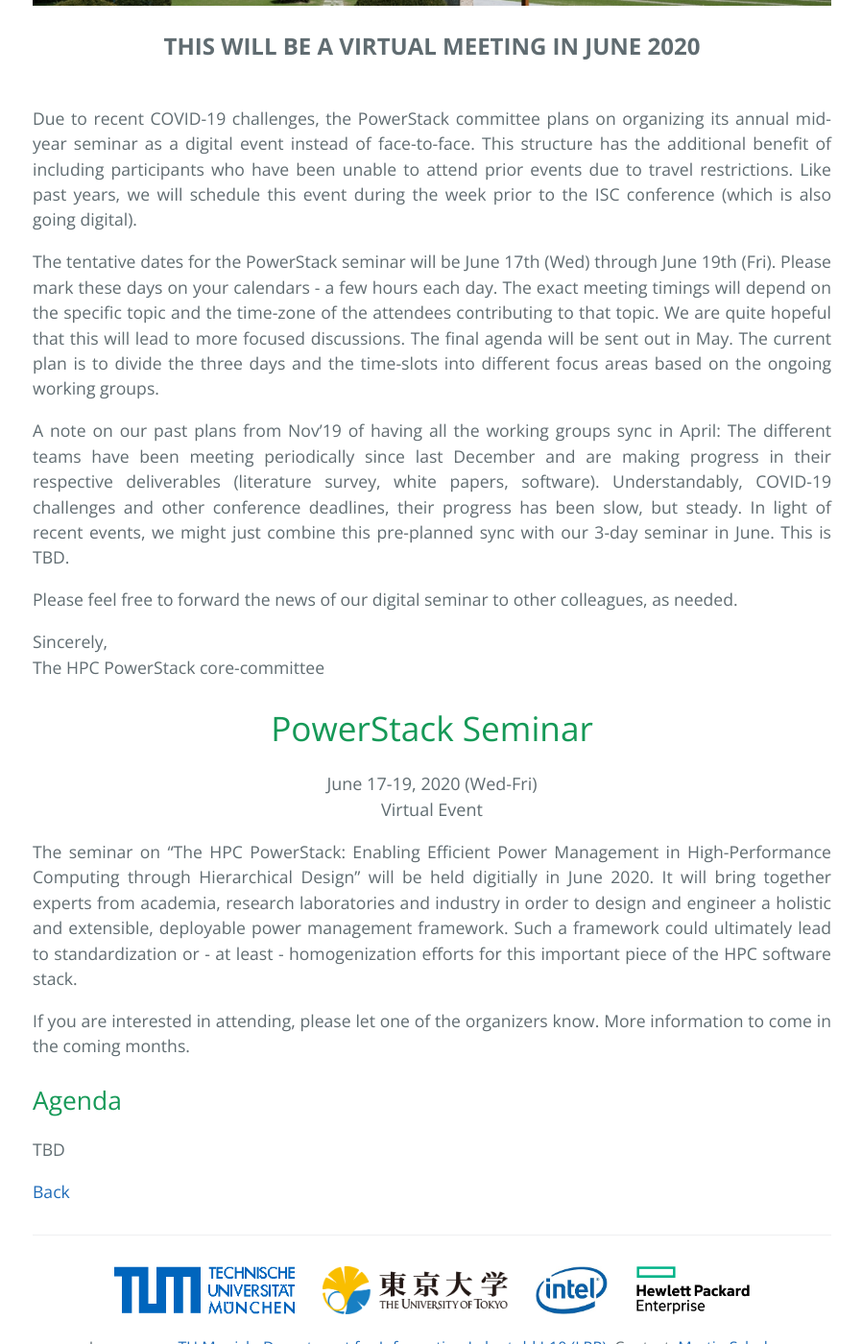
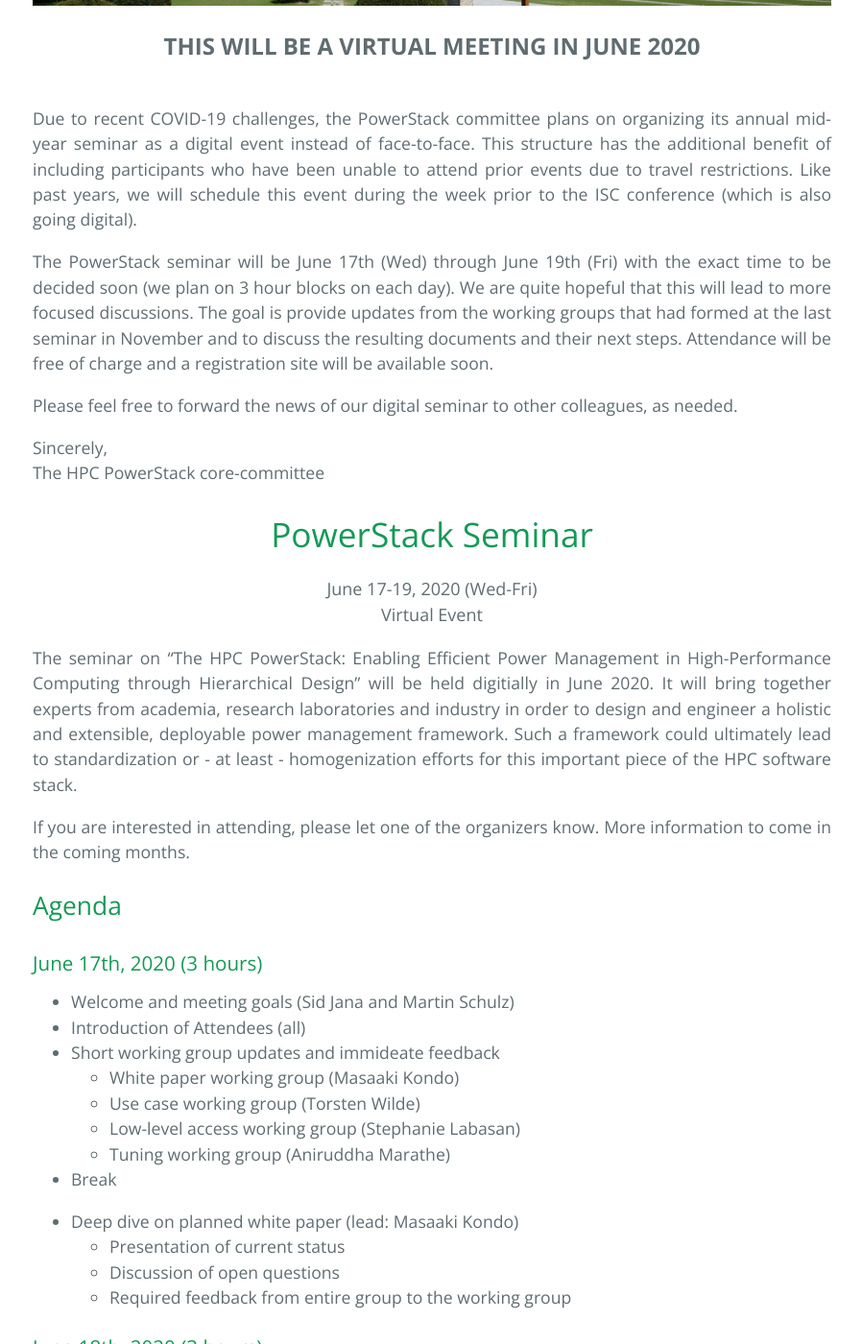
Before and after one commit to HPCPowerStack/hpcpowerstack.github.io, a Jekyll site: the page built from raitenhaslach20.md, in a window 1280 px wide and 1400 px high, scrolled down 574 px. Shown: the whole window at 96% size, without its empty margins (190-1088 px from the left). Built offline with Jekyll 4.4.1, drawn with Linux system fonts in a browser that asks for light colours; the repository's description, which GitHub fills in, is left out; some of the changed text lies outside the part shown.

Commit message:
added June agenda

```diff
--- a/raitenhaslach20.md
+++ b/raitenhaslach20.md
@@ -12,21 +12,9 @@ unable to attend prior events due to travel restrictions. Like past years, we
 will schedule this event during the week prior to the ISC conference (which is
 also going digital).
 
-The tentative dates for the PowerStack seminar will be June 17th (Wed) through
-June 19th (Fri). Please mark these days on your calendars - a few hours each
-day. The exact meeting timings will depend on the specific topic and the
-time-zone of the attendees contributing to that topic. We are quite hopeful
-that this will lead to more focused discussions. The final agenda will be sent
-out in May. The current plan is to divide the three days and the time-slots
-into different focus areas based on the ongoing working groups.
-
-A note on our past plans from Nov’19 of having all the working groups sync in
-April: The different teams have been meeting periodically since last December
-and are making progress in their respective deliverables (literature survey,
-white papers, software). Understandably, COVID-19 challenges and other
-conference deadlines, their progress has been slow, but steady. In light of
-recent events, we might just combine this pre-planned sync with our 3-day
-seminar in June. This is TBD.
+The PowerStack seminar will be June 17th (Wed) through
+June 19th (Fri) with the exact time to be decided soon (we plan on 3 hour blocks on each day).
+We are quite hopeful that this will lead to more focused discussions.  The goal is provide updates from the working groups that had formed at the last seminar in November and to discuss the resulting documents and their next steps. Attendance will be free of charge and a registration site will be available soon.
 
 Please feel free to forward the news of our digital seminar to other
 colleagues, as needed.
@@ -51,6 +39,47 @@ More information to come in the coming months.
 
 ## Agenda
 
-TBD
+### June 17th, 2020 (3 hours)
+
+ - Welcome and meeting goals (Sid Jana and Martin Schulz)
+ - Introduction of Attendees (all)
+ - Short working group updates and immideate feedback
+    - White paper working group (Masaaki Kondo)
+    - Use case working group (Torsten Wilde)
+    - Low-level access working group (Stephanie Labasan)
+    - Tuning working group (Aniruddha Marathe)
+
+- Break
+
+- Deep dive on planned white paper (lead: Masaaki Kondo)
+    - Presentation of current status
+    - Discussion of open questions
+    - Required feedback from entire group to the working group
+
+
+
+### June 18th, 2020 (3 hours)
+
+ - Deep dive into use case documents (lead: Torsten Wilde)
+    - Presentation of approach and template
+    - Discussion of existing use cases
+    - Exploration of new use cases to be added
+
+- Break
+
+- Vendor-Feature overview driven by Survey undertaken by the PowerAPI team
+- Deep dive into Variorum (lead: Stephanie Labasan)
+
+
+### June 19th, 2020 (3 hours)
+
+ - Deep dive into tuning and auto-tuning options (lead: Aniruddha Marathe)
+    - Solicitation for adhoc topics,  e.g., feedback for SW devel
+
+ - Break
+
+- Definition of PowerStack / Mandatory vs. Optional vs. Desired Features (lead: Tapasya Patki)
+- Plans and action items for next 6 month to November meeting (all)
+- Long term strategic outlook (all)
 
 [Back](./)
```
Also changed, not shown: events.md (+2 -2 lines).
